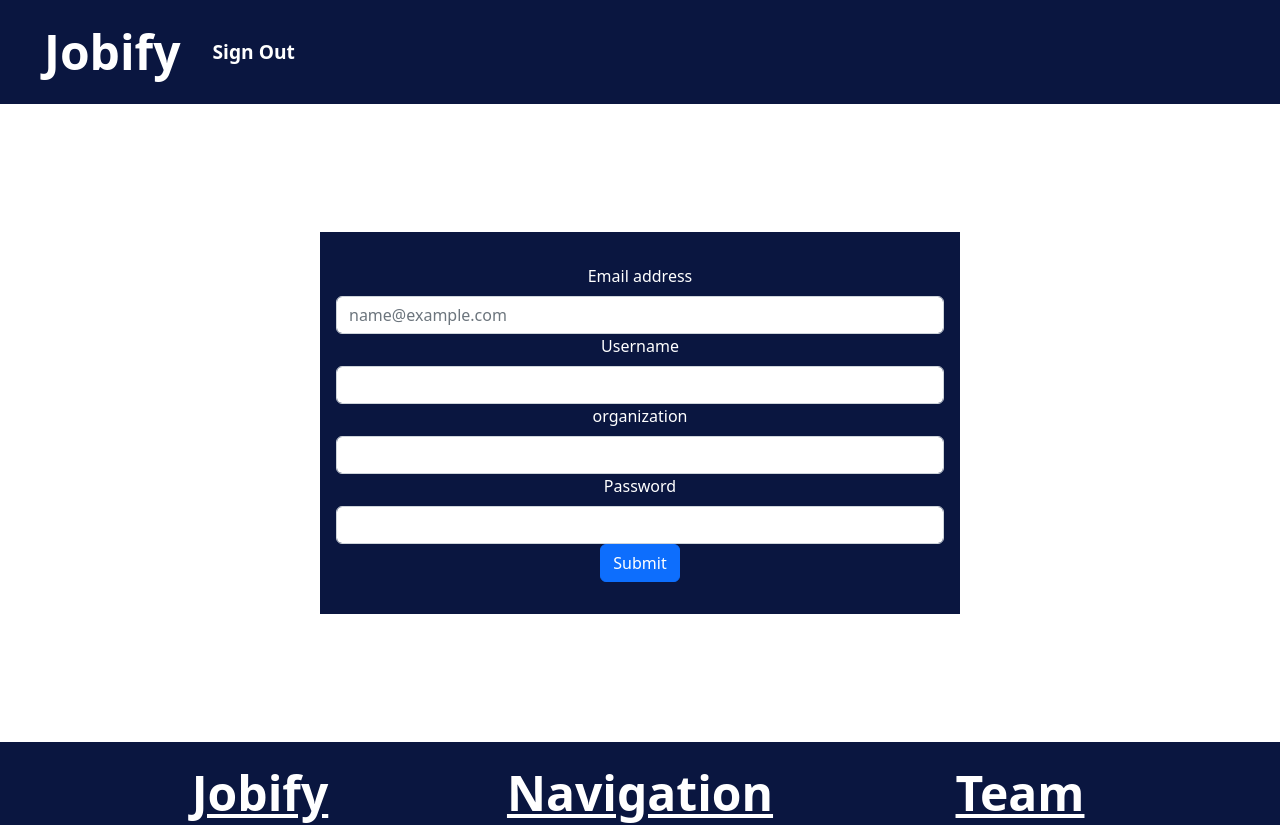
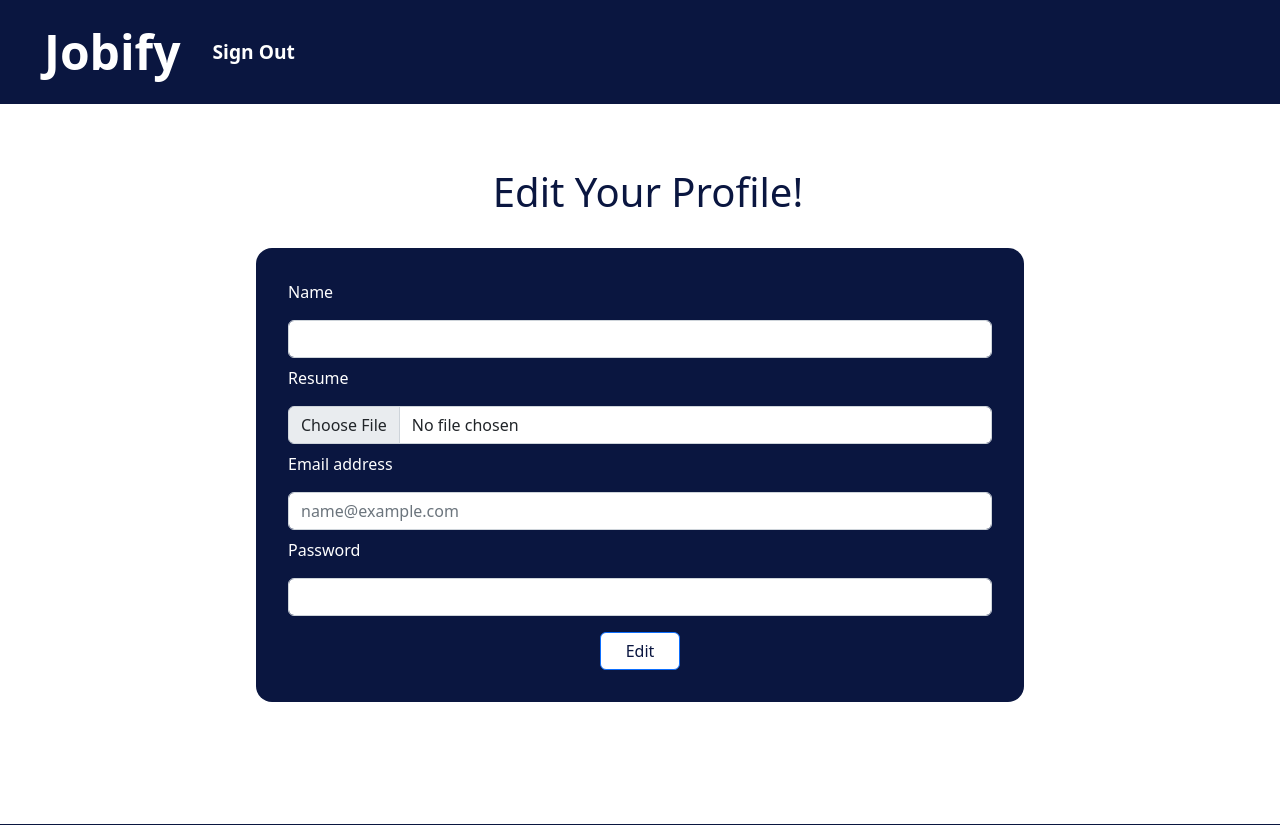
Before and after one commit to ramy-att/trivial-soen341project2023, a React (Create React App) app in the folder client/: page / in a window 1280 px wide. Shown: the top 825 px of the page. Built offline with nearby package versions, Linux system fonts and the light colour scheme.

Commit message:
Update Edit page per PR

```diff
--- a/client/src/components/EditPage/EditPage.js
+++ b/client/src/components/EditPage/EditPage.js
@@ -41,26 +41,66 @@ export default function EditPage(props) {
   }
   function handleSubmission(event) {
     event.preventDefault();
+    // Should get the return from backend
     if (checks.capitalLetter && checks.numbers && checks.lengthPassword) {
       setSubmitted("success");
     } else {
       setSubmitted("error");
     }
+    // Clear the alert after 5 seconds
+    setTimeout(() => {
+      setSubmitted("");
+    }, 5000);
   }
   function handlFileChange(event) {
     setFile(event.target.value);
   }
 
   return (
-    <div>
-      {submitted === "sucess" ? (
-        <Alert key="success">Submission Sucess </Alert>
+    <div className="editPage">
+      <div className="alertContainer">
+        {submitted === "success" ? (
+          <Alert key="success" variant="success">
+            Submission Success
+          </Alert>
         ) : submitted === "error" ? (
-        <Alert key="error"> Error </Alert>
+          <Alert key="error" variant="danger">
+            Error
+          </Alert>
         ) : null}
-
+      </div>
+      <div className="editTitleContainer">
+        <h1> Edit Your Profile!</h1>
+      </div>
+      <div className="formContainer">
         {type === "employer" ? (
-        <Form onSubmit={handleSubmission}>
+          <Form onSubmit={handleSubmission} className="editProfile">
+            <Form.Group
+              className="username"
+              controlId="exampleForm.ControlTextarea1"
+            >
+              <Form.Label>Name</Form.Label>
+              <Form.Control
+                type="text"
+                required
+                placeholder="John Doe"
+                value={username}
+                onChange={handlUsernameChange}
+              />
+            </Form.Group>
+            <Form.Group
+              className="organization"
+              controlId="exampleForm.ControlTextarea1"
+            >
+              <Form.Label>Organization Name</Form.Label>
+              <Form.Control
+                type="text"
+                placeholder="SWE Inc."
+                required
+                value={organization}
+                onChange={handlOrganizationChange}
+              />
+            </Form.Group>
             <Form.Group className="email">
               <Form.Label>Email address</Form.Label>
               <Form.Control
@@ -72,10 +112,31 @@ export default function EditPage(props) {
               />
             </Form.Group>
             <Form.Group
+              className="password"
+              controlId="exampleForm.ControlTextarea1"
+            >
+              <Form.Label>Password</Form.Label>
+              <Form.Control
+                type="password"
+                required
+                placeholder="Password"
+                value={password}
+                onChange={Validation}
+              />
+            </Form.Group>
+            <div className="text-center">
+              <Button className="submitButton" variant="primary" type="submit">
+                Edit
+              </Button>
+            </div>
+          </Form>
+        ) : type === "student" ? (
+          <Form onSubmit={handleSubmission} className="editProfile">
+            <Form.Group
               className="username"
-            // controlId="exampleForm.ControlTextarea1"
+              controlId="exampleForm.ControlTextarea1"
             >
-            <Form.Label>Username</Form.Label>
+              <Form.Label>Name</Form.Label>
               <Form.Control
                 type="text"
                 required
@@ -84,35 +145,17 @@ export default function EditPage(props) {
               />
             </Form.Group>
             <Form.Group
-            className="organization"
-            // controlId="exampleForm.ControlTextarea1"
+              className="resume"
+              controlId="exampleForm.ControlTextarea1"
             >
-            <Form.Label>organization</Form.Label>
+              <Form.Label>Resume</Form.Label>
               <Form.Control
-              type="text"
-              required
-              value={organization}
-              onChange={handlOrganizationChange}
+                type="file"
+                // required
+                value={file}
+                onChange={handlFileChange}
               />
             </Form.Group>
-          <Form.Group
-            className="password"
-            // controlId="exampleForm.ControlTextarea1"
-          >
-            <Form.Label>Password</Form.Label>
-            <Form.Control
-              type="password"
-              required
-              value={password}
-              onChange={Validation}
-            />
-          </Form.Group>
-          <Button className="submitButton" variant="primary" type="submit">
-            Submit
-          </Button>
-        </Form>
-      ) : type === "student" ? (
-        <Form onSubmit={handleSubmission}>
             <Form.Group className="email">
               <Form.Label>Email address</Form.Label>
               <Form.Control
@@ -124,33 +167,8 @@ export default function EditPage(props) {
               />
             </Form.Group>
             <Form.Group
-            className="username"
-            // controlId="exampleForm.ControlTextarea1"
-          >
-            <Form.Label>Username</Form.Label>
-            <Form.Control
-              type="text"
-              required
-              value={username}
-              onChange={handlUsernameChange}
-            />
-          </Form.Group>
-          <Form.Group
-            className="resume"
-            // controlId="exampleForm.ControlTextarea1"
-          >
-            <Form.Label>Resume</Form.Label>
-            <Form.Control
-              type="file"
-              required
-              value={file}
-              onChange={handlFileChange}
-              multiple
-            />
-          </Form.Group>
-          <Form.Group
               className="password"
-            // controlId="exampleForm.ControlTextarea1"
+              controlId="exampleForm.ControlTextarea1"
             >
               <Form.Label>Password</Form.Label>
               <Form.Control
@@ -160,11 +178,14 @@ export default function EditPage(props) {
                 onChange={Validation}
               />
             </Form.Group>
+            <div className="text-center">
               <Button className="submitButton" variant="primary" type="submit">
-            Submit
+                Edit
               </Button>
+            </div>
           </Form>
         ) : null}
       </div>
+    </div>
   );
 }
--- a/client/src/components/EditPage/Employer.css
+++ b/client/src/components/EditPage/Employer.css
@@ -1,19 +1,36 @@
-form {
-
-    text-align: center;
-    padding-top: 2rem;
-    padding-bottom: 2rem;
-    padding-right: 1rem;
-    padding-left: 1rem;
-    background-color: #0a1640;
-    color: white;
-    width: 50%;
-    margin-left: 25%;
-    margin-bottom: 10%;
-    margin-top: 10%;
-
+.editPage {
+  height: 90vh;
 }
- .submitButton{
-    background-color: 0a1640 !important;
-    color: white !important;
+.editTitleContainer {
+  margin-top: 1.5rem;
+  padding-left: 1rem;
+  text-align: center;
+  color: #0a1640;
 }
+.formContainer {
+  display: flex;
+  justify-content: center;
+  margin-top: 2rem;
+}
+.editProfile {
+  padding: 2rem;
+  border-radius: 1rem;
+  background-color: #0a1640;
+  color: white;
+  width: 60%;
+}
+.submitButton {
+  margin-top: 0.5rem;
+  width: 5rem;
+  background-color: white !important;
+  color: #0a1640 !important;
+}
+.submitButton:hover {
+  background-color: green !important;
+}
+.alertContainer {
+  height: 2.5rem;
+}
+input {
+  margin: 0.5rem 0 0.5rem 0 !important;
+}
--- a/client/src/pages/EditProfile.js
+++ b/client/src/pages/EditProfile.js
@@ -1,5 +1,6 @@
 import React from "react";
 import EditPage from "../components/EditPage/EditPage";
+
 export default function Editprofile() {
-  return <EditPage type="employer"/>;
+  return <EditPage type="student"/>;
 }
```
Lines whose indentation alone changed are shown as unchanged.
